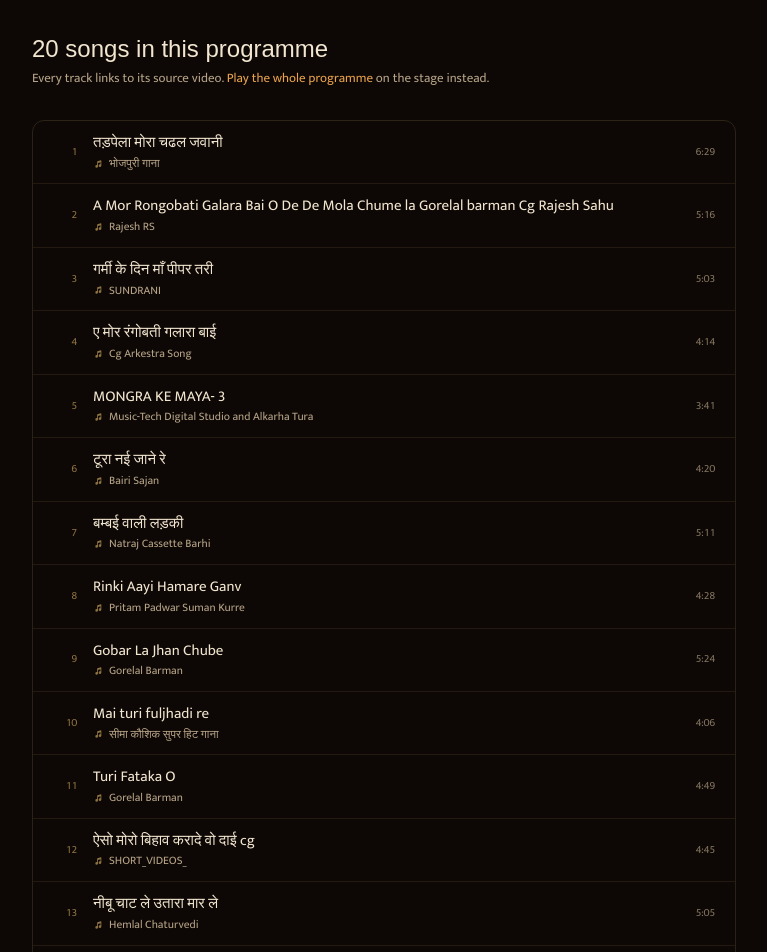
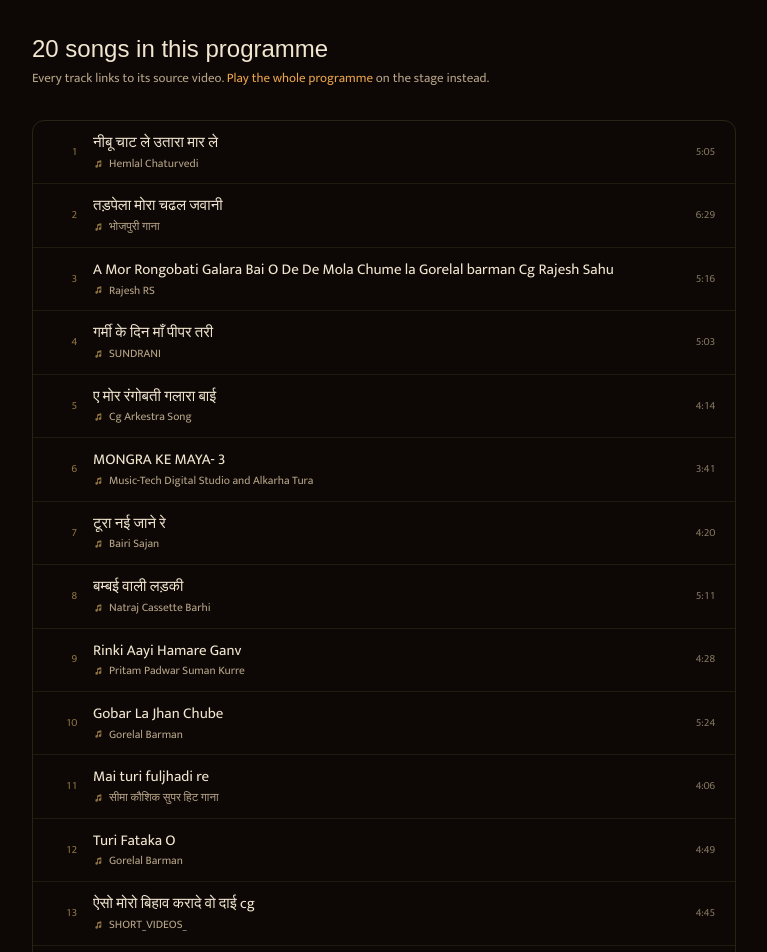
Before and after one commit to niroj-meshram/mandai-orchestra, a Next.js app: page /chhattisgarhi-orchestra-songs in a window 1280 px wide. Shown: the part 760-1712 px from the top of the page, without its empty margins (256-1023 px from the left). Built offline with nearby package versions, Linux system fonts and the light colour scheme; no server answers; a web font is replaced by a local one.

Commit message:
Resync playlist after reordering the YouTube source

```diff
--- a/data/playlists.ts
+++ b/data/playlists.ts
@@ -59,6 +59,7 @@ export const playlists: Playlist[] = [
     nameHi: "छत्तीसगढ़ी ऑर्केस्ट्रा",
     tagline: "गाँव के मंच से, सीधे",
     songs: [
+      { title: "नीबू चाट ले उतारा मार ले", singer: "Hemlal Chaturvedi", youtubeUrl: "https://youtu.be/KRZiY0Lf5lY", duration: "5:05", mood: "dhun", lang: "cg", year: 2020 },
       { title: "तड़पेला मोरा चढल जवानी", singer: "भोजपुरी गाना", youtubeUrl: "https://youtu.be/B53LtEwuaQo", duration: "6:29", mood: "romantic", lang: "cg", year: 2014 },
       { title: "A Mor Rongobati Galara Bai O De De Mola Chume la Gorelal barman Cg Rajesh Sahu", singer: "Rajesh RS", youtubeUrl: "https://youtu.be/JERYeqtynBI", duration: "5:16", mood: "dhun", lang: "cg", year: 2019 },
       { title: "गर्मी के दिन माँ पीपर तरी", singer: "SUNDRANI", youtubeUrl: "https://youtu.be/eStBJ543t9c", duration: "5:03", mood: "dance", lang: "cg", year: 2017 },
@@ -71,7 +72,6 @@ export const playlists: Playlist[] = [
       { title: "Mai turi fuljhadi re", singer: "सीमा कौशिक सुपर हिट गाना", youtubeUrl: "https://youtu.be/qNmmPhvITsk", duration: "4:06", mood: "dhun", lang: "cg", year: 2019 },
       { title: "Turi Fataka O", singer: "Gorelal Barman", youtubeUrl: "https://youtu.be/9jVpFi6gV2s", duration: "4:49", mood: "dhun", lang: "cg", year: 2020 },
       { title: "ऐसो मोरो बिहाव करादे वो दाई cg", singer: "SHORT_VIDEOS_", youtubeUrl: "https://youtu.be/RDLN0SUnC4s", duration: "4:45", mood: "dhun", lang: "cg", year: 2021 },
-      { title: "नीबू चाट ले उतारा मार ले", singer: "Hemlal Chaturvedi", youtubeUrl: "https://youtu.be/KRZiY0Lf5lY", duration: "5:05", mood: "dhun", lang: "cg", year: 2020 },
       { title: "ये पान वाला बाबू", singer: "Album - Lali Bindiya", youtubeUrl: "https://youtu.be/FZpz1qD4LLw", duration: "6:07", mood: "dhun", lang: "cg", year: 2017 },
       { title: "ले ले मजा", singer: "Dj Sameer Mandla", youtubeUrl: "https://youtu.be/tVBN2dXKRC8", duration: "1:40", mood: "dhun", lang: "cg", year: 2023 },
       { title: "Tana Tan Turi Tor Baal Khula Khula", singer: "Natraj Cassette Barhi", youtubeUrl: "https://youtu.be/Xu5sJHlVzYI", duration: "7:40", mood: "dhun", lang: "cg", year: 2017 },
@@ -87,6 +87,7 @@ export const playlists: Playlist[] = [
     nameHi: "स्टेज प्रोग्राम",
     tagline: "साउंड चेक से सुबह तक",
     songs: [
+      { title: "नीबू चाट ले उतारा मार ले", singer: "Hemlal Chaturvedi", youtubeUrl: "https://youtu.be/KRZiY0Lf5lY", duration: "5:05", mood: "dhun", lang: "cg", year: 2020 },
       { title: "तड़पेला मोरा चढल जवानी", singer: "भोजपुरी गाना", youtubeUrl: "https://youtu.be/B53LtEwuaQo", duration: "6:29", mood: "romantic", lang: "cg", year: 2014 },
       { title: "A Mor Rongobati Galara Bai O De De Mola Chume la Gorelal barman Cg Rajesh Sahu", singer: "Rajesh RS", youtubeUrl: "https://youtu.be/JERYeqtynBI", duration: "5:16", mood: "dhun", lang: "cg", year: 2019 },
       { title: "गर्मी के दिन माँ पीपर तरी", singer: "SUNDRANI", youtubeUrl: "https://youtu.be/eStBJ543t9c", duration: "5:03", mood: "dance", lang: "cg", year: 2017 },
@@ -102,7 +103,6 @@ export const playlists: Playlist[] = [
       { title: "Mai turi fuljhadi re", singer: "सीमा कौशिक सुपर हिट गाना", youtubeUrl: "https://youtu.be/qNmmPhvITsk", duration: "4:06", mood: "dhun", lang: "cg", year: 2019 },
       { title: "Turi Fataka O", singer: "Gorelal Barman", youtubeUrl: "https://youtu.be/9jVpFi6gV2s", duration: "4:49", mood: "dhun", lang: "cg", year: 2020 },
       { title: "ऐसो मोरो बिहाव करादे वो दाई cg", singer: "SHORT_VIDEOS_", youtubeUrl: "https://youtu.be/RDLN0SUnC4s", duration: "4:45", mood: "dhun", lang: "cg", year: 2021 },
-      { title: "नीबू चाट ले उतारा मार ले", singer: "Hemlal Chaturvedi", youtubeUrl: "https://youtu.be/KRZiY0Lf5lY", duration: "5:05", mood: "dhun", lang: "cg", year: 2020 },
       { title: "ये पान वाला बाबू", singer: "Album - Lali Bindiya", youtubeUrl: "https://youtu.be/FZpz1qD4LLw", duration: "6:07", mood: "dhun", lang: "cg", year: 2017 },
       { title: "चालू कर जरनेटर", singer: "Sakal Balmua", youtubeUrl: "https://youtu.be/71yzX1SA56A", duration: "6:32", mood: "romantic", lang: "bhojpuri", year: 2014 },
       { title: "Bhojpuri में तहलका मचाने वाला गाना", singer: "JMC Music Bhojpuri", youtubeUrl: "https://youtu.be/ayLRDypkFfI", duration: "6:28", mood: "dance", lang: "bhojpuri", year: 2019 },
@@ -186,6 +186,7 @@ export const playlists: Playlist[] = [
     nameHi: "ऑर्केस्ट्रा क्लासिक्स",
     tagline: "फिल्मी गाना, लोकल बैंड",
     songs: [
+      { title: "नीबू चाट ले उतारा मार ले", singer: "Hemlal Chaturvedi", youtubeUrl: "https://youtu.be/KRZiY0Lf5lY", duration: "5:05", mood: "dhun", lang: "cg", year: 2020 },
       { title: "A Mor Rongobati Galara Bai O De De Mola Chume la Gorelal barman Cg Rajesh Sahu", singer: "Rajesh RS", youtubeUrl: "https://youtu.be/JERYeqtynBI", duration: "5:16", mood: "dhun", lang: "cg", year: 2019 },
       { title: "Son Ke Nathani II सोन के नथनी II Chandan Deep II Diman Sen II Kanchan Joshi", singer: "Creative Vision", youtubeUrl: "https://youtu.be/QLgRe9gJqSY", duration: "5:24", mood: "late-night", lang: "hindi", year: 2022 },
       { title: "Raja Raja Kareja Mein Samaja Raja Kareja Mein Samaja", singer: "T-Series Regional", youtubeUrl: "https://youtu.be/1y57siuuoX8", duration: "8:19", mood: "romantic", lang: "hindi", year: 2011 },
@@ -201,7 +202,6 @@ export const playlists: Playlist[] = [
       { title: "Mai turi fuljhadi re", singer: "सीमा कौशिक सुपर हिट गाना", youtubeUrl: "https://youtu.be/qNmmPhvITsk", duration: "4:06", mood: "dhun", lang: "cg", year: 2019 },
       { title: "Turi Fataka O", singer: "Gorelal Barman", youtubeUrl: "https://youtu.be/9jVpFi6gV2s", duration: "4:49", mood: "dhun", lang: "cg", year: 2020 },
       { title: "ऐसो मोरो बिहाव करादे वो दाई cg", singer: "SHORT_VIDEOS_", youtubeUrl: "https://youtu.be/RDLN0SUnC4s", duration: "4:45", mood: "dhun", lang: "cg", year: 2021 },
-      { title: "नीबू चाट ले उतारा मार ले", singer: "Hemlal Chaturvedi", youtubeUrl: "https://youtu.be/KRZiY0Lf5lY", duration: "5:05", mood: "dhun", lang: "cg", year: 2020 },
       { title: "ये पान वाला बाबू", singer: "Album - Lali Bindiya", youtubeUrl: "https://youtu.be/FZpz1qD4LLw", duration: "6:07", mood: "dhun", lang: "cg", year: 2017 },
       { title: "Dil Wali", singer: "Vivek Sharma - Topic", youtubeUrl: "https://youtu.be/1S9OHjlWov4", duration: "5:13", mood: "romantic", lang: "hindi", year: 2025 },
       { title: "ले ले मजा", singer: "Dj Sameer Mandla", youtubeUrl: "https://youtu.be/tVBN2dXKRC8", duration: "1:40", mood: "dhun", lang: "cg", year: 2023 },
```
